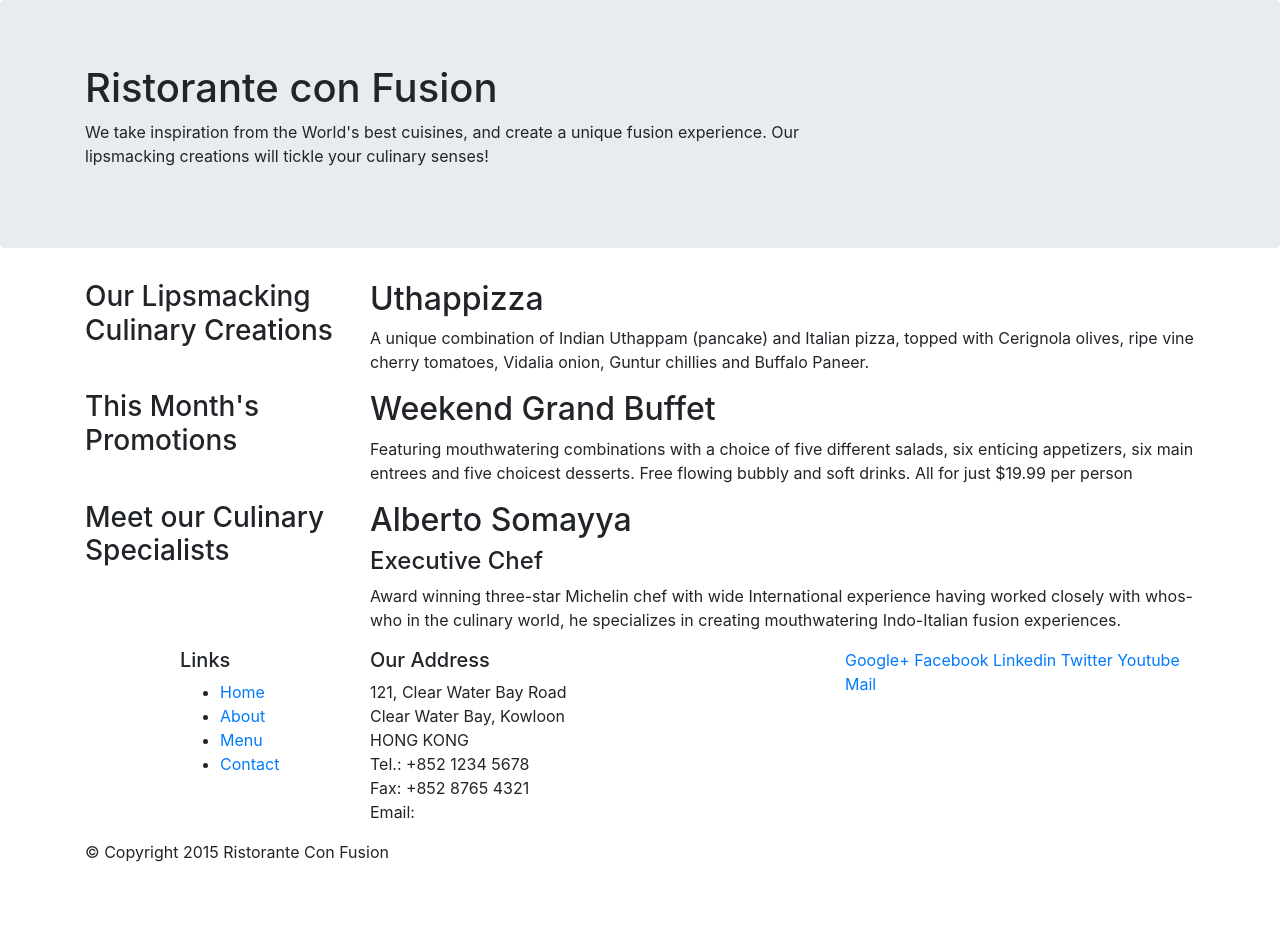
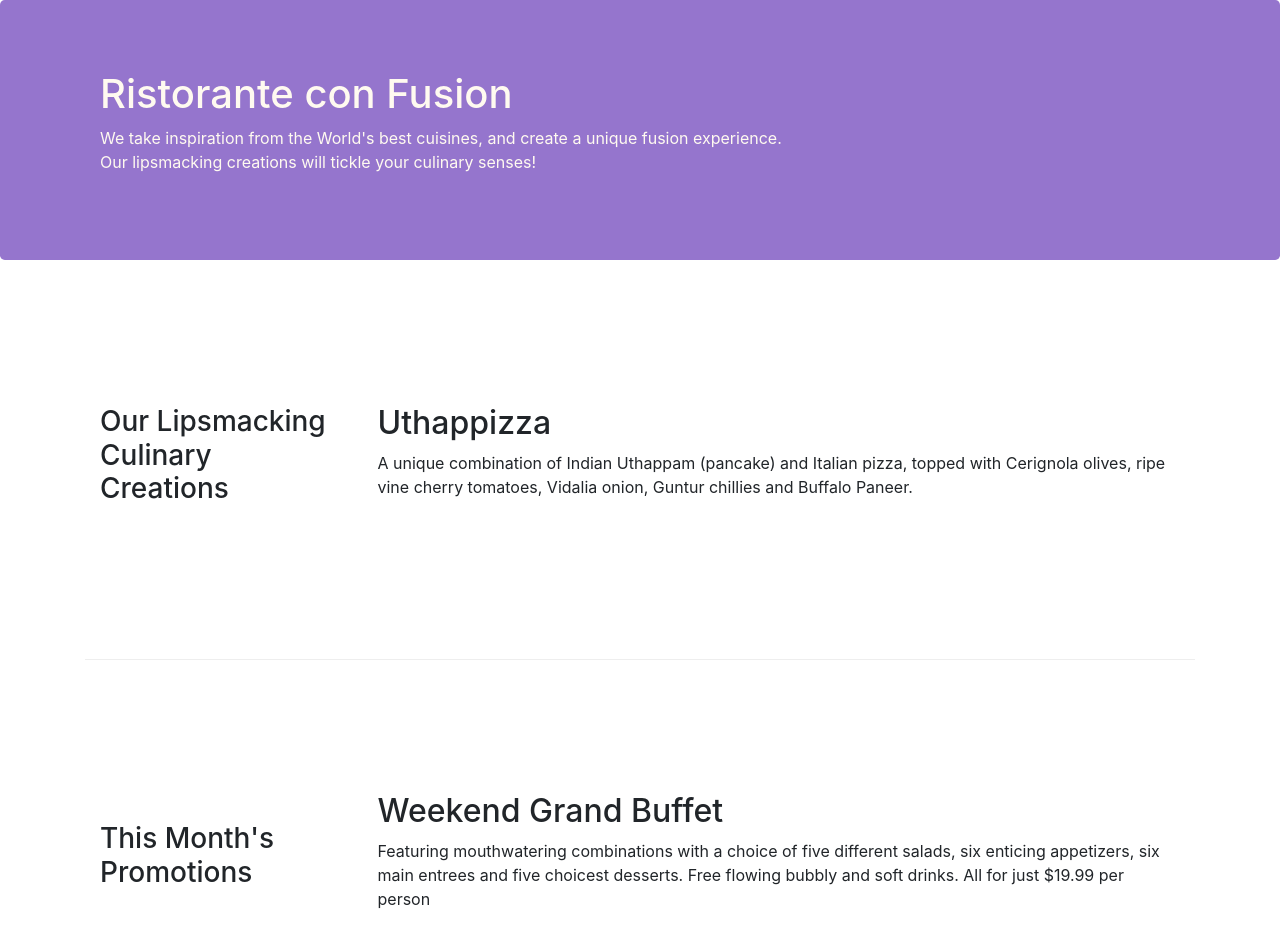
Before and after one commit to PatriziaT/git-test, a website: page index.html in a window 1280 px wide. Shown: the top 952 px of the page. Before the commit the page ends 880 px from the top, so only its background shows below. Drawn offline with nearby package versions, Linux system fonts and the light colour scheme.

Commit message:
bootstrap grid part two

```diff
--- /dev/null
+++ b/css/styles.css
@@ -0,0 +1,30 @@
+.row-header{
+    margin:0px auto;
+    padding:0px;
+}
+
+.row-content {
+    margin:0px auto;
+    padding: 50px 0px 50px 0px;
+    border-bottom: 1px ridge;
+    min-height:400px;
+}
+
+.footer {
+    background-color: #D1C4E9;
+    margin:0px auto;
+    padding: 20px 0px 20px 0px;
+}
+
+.jumbotron {
+    padding:70px 30px 70px 30px;
+    margin:0px auto;
+    background: #9575CD ;
+    color:floralwhite;
+}
+
+address {
+    font-size:80%;
+    margin:0px;
+    color:#0f0f0f;
+}
--- a/index.html
+++ b/index.html
@@ -8,12 +8,13 @@
 
         <!-- Bootstrap CSS -->
         <link rel="stylesheet" href="node_modules/bootstrap/dist/css/bootstrap.min.css">
+        <link rel="stylesheet" href="css/styles.css">
    </head>
 
    <body>
         <header class="jumbotron">
             <div class="container">
-                <div class="row">
+                <div class="row row-header">
                     <div class="col-12 col-sm-8">
                      <h1>Ristorante con Fusion</h1>
                         <p>We take inspiration from the World's best cuisines, and create a unique fusion experience. Our lipsmacking creations will tickle your culinary senses!</p>
@@ -26,17 +27,17 @@
         </header>
 
         <div class="container">
-            <div class="row">
-                <div class="col-sm-4 push-sm-8 col-md-3 push-md-9">
+            <div class="row row-content align-items-center">
+                <div class="col-sm-4 col-md-3 flex-last">
                     <h3>Our Lipsmacking Culinary Creations</h3>
                 </div>
-                <div class="col-sm pull-sm-4 col-md pull-md-3">
+                <div class="col-sm col-md flex-first">
                     <h2>Uthappizza</h2>
                     <p>A unique combination of Indian Uthappam (pancake) and Italian pizza, topped with Cerignola olives, ripe vine cherry tomatoes, Vidalia onion, Guntur chillies and Buffalo Paneer.</p>
                 </div>
              </div>
 
-            <div class="row">
+            <div class="row row-content align-items-center">
                 <div class="col-sm-4 col-md-3">
                     <h3>This Month's Promotions</h3>
                 </div>
@@ -45,23 +46,23 @@
                 <p>Featuring mouthwatering combinations with a choice of five different salads, six enticing appetizers, six main entrees and five choicest desserts. Free flowing bubbly and soft drinks. All for just $19.99 per person</p>
             </div>
         </div>
-            <div class="row">
-                <div class="col-sm-4 push-sm-8 col-md-3 push-md-9">
+            <div class="row row-content align-items-center">
+                <div class="col-sm-4 col-md-3 flex-last">
                     <h3>Meet our Culinary Specialists</h3>
                 </div>
-            <div class="col-sm pull-sm-4 col-md pull-md-3">
+            <div class="col-sm col-md flex-first">
                 <h2>Alberto Somayya</h2>
                 <h4>Executive Chef</h4>
                 <p>Award winning three-star Michelin chef with wide International experience having worked closely with whos-who in the culinary world, he specializes in creating mouthwatering Indo-Italian fusion experiences.</p>
             </div>
         </div>
     </div>
-         <footer>
+         <footer class="footer">
                 <div class="container">
                     <div class="row">
                         <div class="col-5 offset-1 col-sm-2">
                             <h5>Links</h5>
-                            <ul>
+                            <ul class="list-unstyled">
                                 <li><a href="#">Home</a></li>
                                 <li><a href="#">About</a></li>
                                 <li><a href="#">Menu</a></li>
@@ -79,8 +80,8 @@
                                 Email: <a href="mailto:confusion@food.net"></a>
                             </address>
                          </div>
-                        <div class="col col-sm-4">
-                            <div>
+                        <div class="col col-sm-4 align-self-center">
+                            <div style="text-align: center">
                                 <a href="http://google.com/+">Google+</a>
                                 <a href="https://www.facebook.com/profile.php?id=">Facebook</a>
                                 <a href="https://www.linkedin.com/in/patrizia-trammell-952262b5/">Linkedin</a>
@@ -90,7 +91,7 @@
                             </div>
                         </div>
                 </div>
-                <div class="row">
+                <div class="row justify-content-center">
                     <div class="col-auto">
                         <p>© Copyright 2015 Ristorante Con Fusion</p>
                     </div>
```
